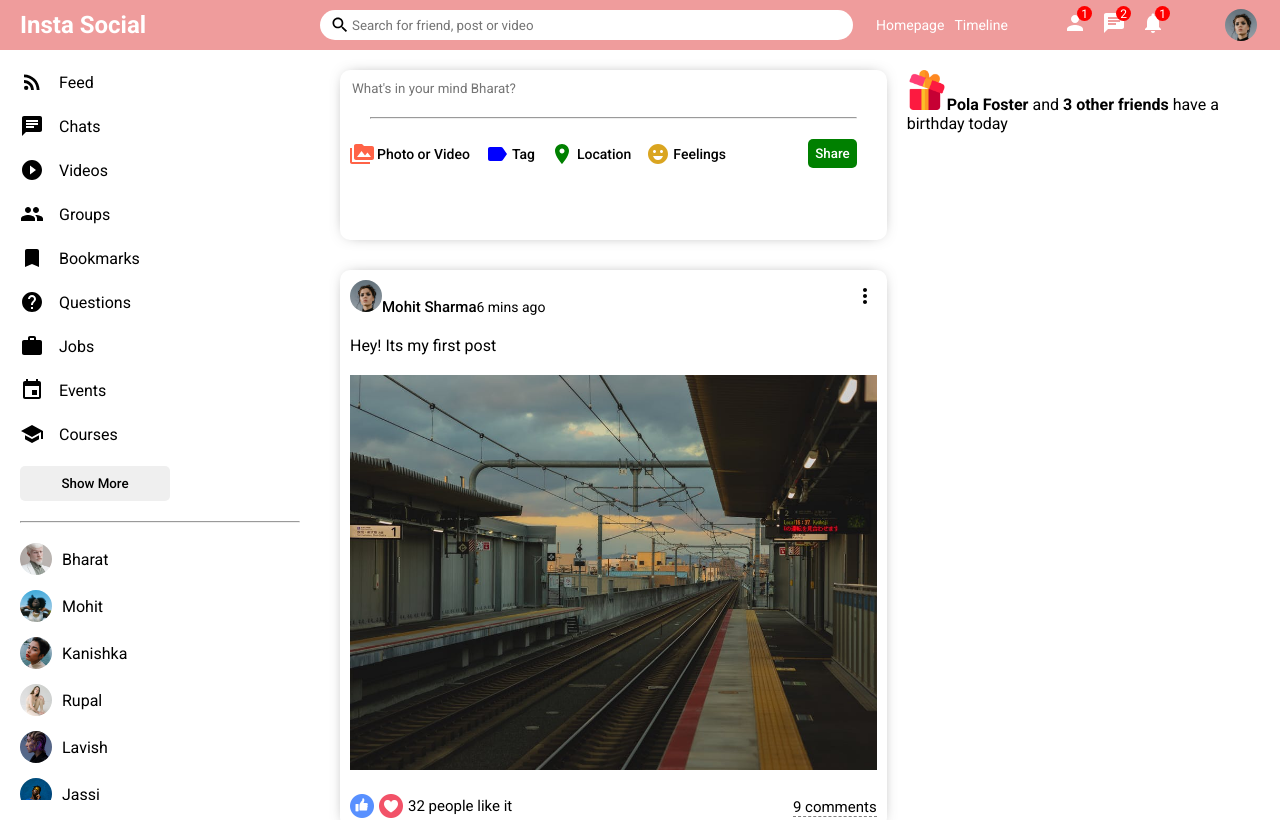
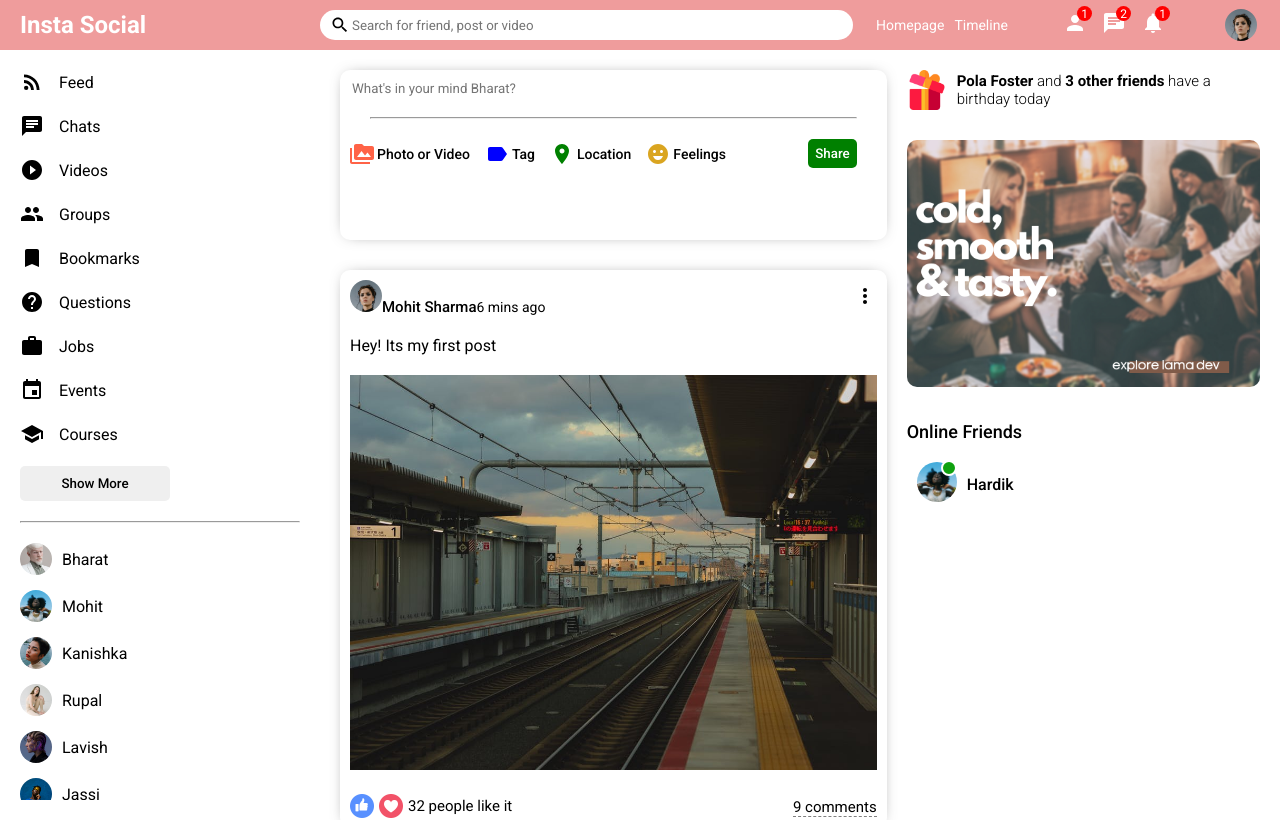
Before and after one commit to Mohit-9440/social-app, a React (Create React App) app: page / in a window 1280 px wide. Shown: the top 820 px of the page. Built offline with nearby package versions, Linux system fonts and the light colour scheme.

Commit message:
rightbar

```diff
--- a/src/components/rightbar/Rightbar.jsx
+++ b/src/components/rightbar/Rightbar.jsx
@@ -7,9 +7,24 @@ export default function Rightbar() {
             <div className="birthdayContainer">
                 <img className="birthdayImg" src="assets/gift.png" alt="" />
                 <span className="birthdayText">
-                    <b>Pola Foster</b> and <b> 3 other friends</b> have a birthday today
+                  <b>Pola Foster</b> and <b> 3 other friends</b> have a birthday today
                 </span>
             </div>
+            <img className="rightbarAd" src="/assets/ad.png" alt=""/>
+            <h4 class="rightbarTitle">Online Friends</h4>
+            <ul class="rightbarFriendList">
+              <li class="rightbarFriend">
+                <div class="rightbarProfileImgContainer">
+                  <img
+                   className="rightbarProfileImg"
+                   src="assets/person/3.jpeg"
+                   alt=""
+                  />
+                  <span class="rightbarOnline"></span>
+                </div>
+                <span class="rightbarUsername">Hardik</span>
+              </li>
+            </ul>
         </div>
     </div>
   )
--- a/src/components/rightbar/rightbar.css
+++ b/src/components/rightbar/rightbar.css
@@ -6,7 +6,65 @@
     padding: 20px 20px 0 0;
 }
 
+.birthdayContainer {
+    display: flex;
+    align-items: center;
+}
+
 .birthdayImg{
     width: 40px;
     height: 40px;
+    margin-right: 10px;
 }
+
+.birthdayText{
+    font-weight: 300;
+    font-size: 15px;
+}
+
+.rightbarAd{
+    width: 100%;
+    border-radius: 10px;
+    margin: 30px 0;
+}
+.rightbarTitle{
+    font-size: 18px;
+    font-weight: 500;
+    margin-bottom: 10px;
+}
+
+.rightbarFriendList{
+    padding: 0;
+    margin: 0;
+    list-style: none;
+}
+.rightbarFriend{
+    display: flex;
+    align-items: center;
+    margin-bottom: 15px;
+}
+.rightbarProfileImgContainer{
+    margin: 10px;
+    position: relative;
+}
+.rightbarProfileImg{
+    width: 40px;
+    height: 40px;
+    border-radius: 50%;
+    object-fit: cover;
+}
+
+.rightbarOnline{
+    width: 12px;
+    height: 12px;
+    border-radius: 50%;
+    background-color: rgb(15, 161, 15);
+    position: absolute;
+    top:-2px ;
+    right: 0;
+    border: 2px solid white;
+}
+
+.rightbarUsername{
+    font-weight: 500;
+}
```
